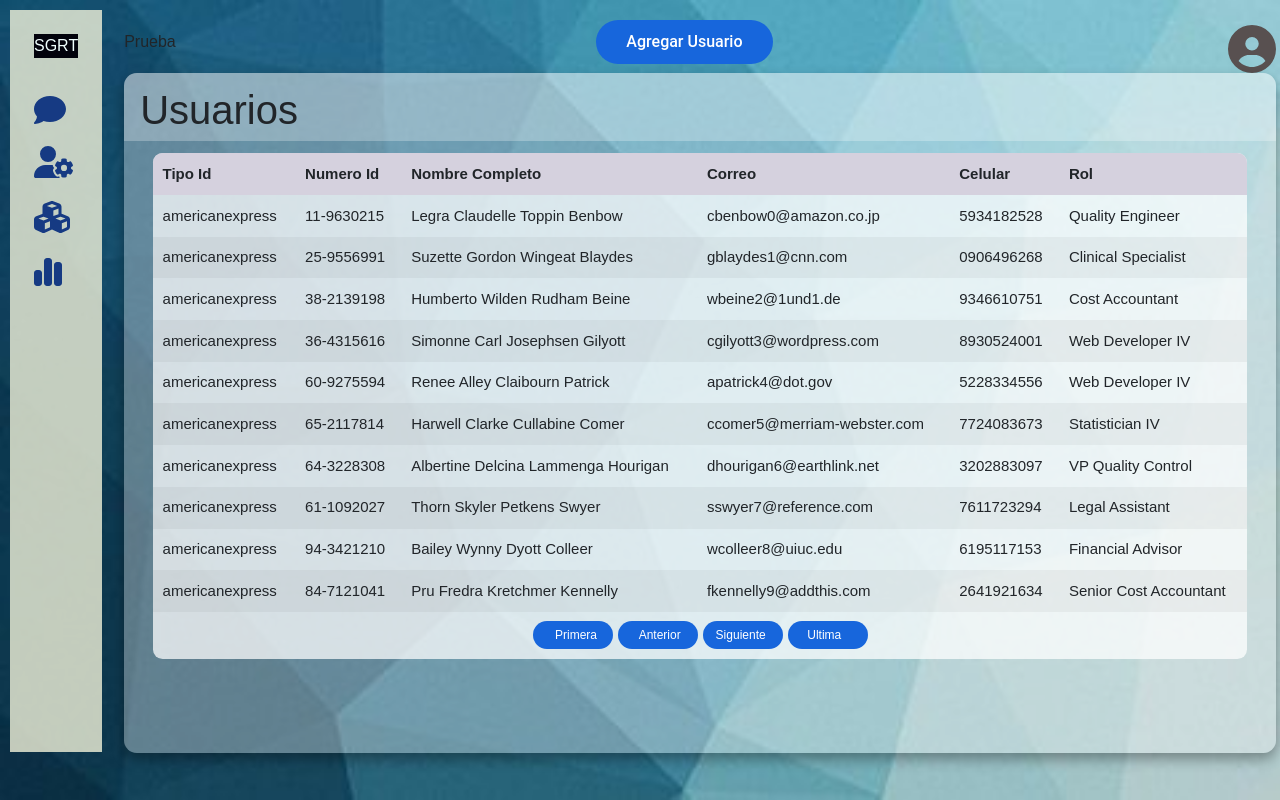
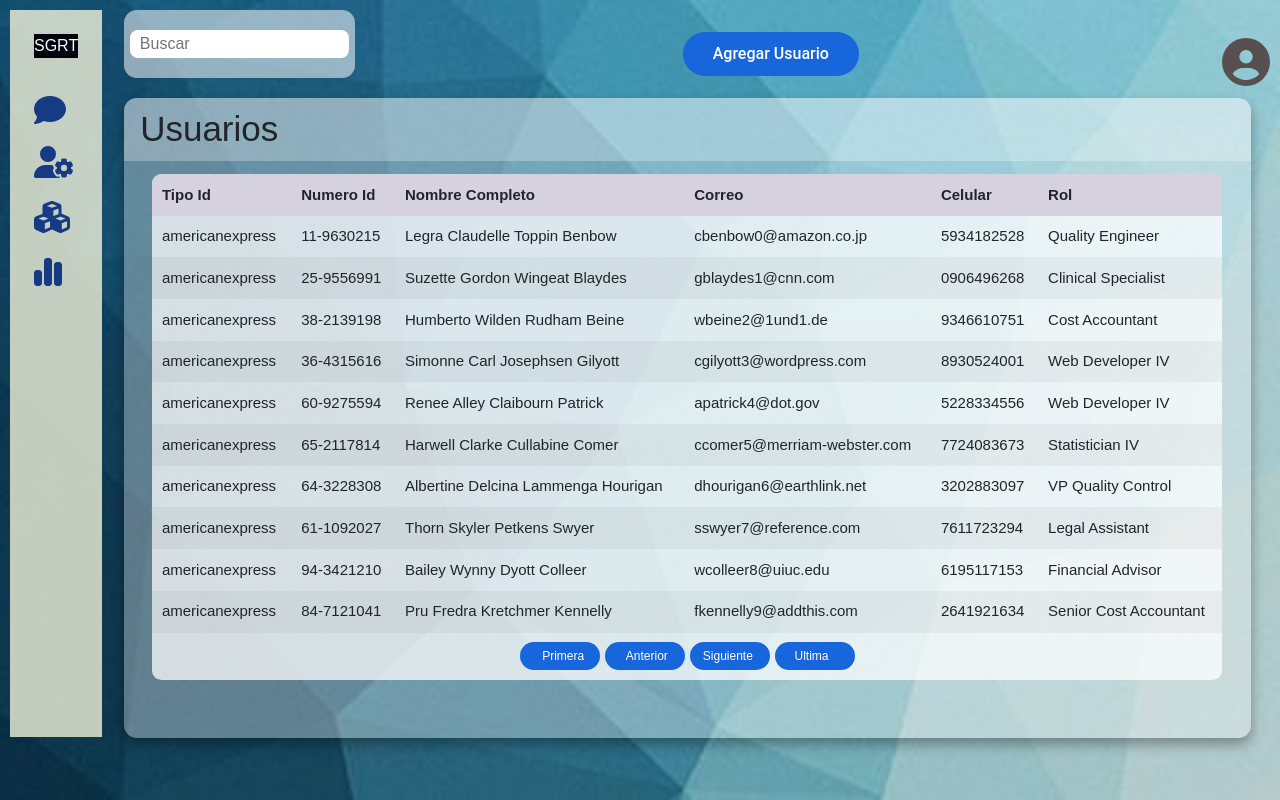
Before and after one commit to fredy100100/ProyectoSGRT, a React (Create React App) app: page /Usuarios in a window 1280 px wide. Built offline with nearby package versions, Linux system fonts and the light colour scheme.

Commit message:
26/12/2023

```diff
--- a/src/App.js
+++ b/src/App.js
@@ -2,7 +2,7 @@ import "./App.css";
 import Home from "./Componentes/Home/Home";
 import { BrowserRouter as Router, Routes, Route } from "react-router-dom";
 import { Estadisticas } from "./Componentes/Estadisticas/Estadisticas";
-import { Inventario } from "./Componentes/Inventario";
+import { Inventario } from "./Componentes/InventarioX/Inventario";
 import { Usuarios } from "./Componentes/Usuarios/Usuarios";
 import { Login } from "./Componentes/login/login";
 
--- a/src/Componentes/Home/Home.js
+++ b/src/Componentes/Home/Home.js
@@ -7,7 +7,6 @@ import data from './MOCK_DATA Requerimientos.json';
 import { columns } from './mockhome';
 import './Home.css'
 
-
 function Home() {
   return (
     <div className="home-container">
@@ -15,7 +14,7 @@ function Home() {
       <div className='layout-home-container'>
         <div className='head-home-container'>
           <div className='header-home-container'>
-            <Header />
+            <Header nombre="requerimiento"/>
           </div>
           <Section />
         </div>
--- a/src/Componentes/Inventario.js
+++ b/src/Componentes/InventarioX/Inventario.js
@@ -1,11 +1,11 @@
-import { Main } from "./Main";
-import { Section } from "./Section";
-import { headTableActivos} from "./InventarioX/mock";
-import data from "./InventarioX/MOCK_DATA.json";
-import { Header } from "./shared/Header/Header"
-import { CrearActivo } from "./InventarioX/crearactivo";
+import { Main } from "../Main";
+import { Section } from "../Section";
+import { headTableActivos} from "./mock";
+import data from "./MOCK_DATA.json";
+import { Header } from "../shared/Header/Header"
+import { CrearActivo } from "./crearactivo/crearactivo";
 import "./inventario.css";
-import { SimpleTable } from "./shared/simpleTable/simpleTable";
+import { SimpleTable } from "../shared/simpleTable/simpleTable";
 
 export const Inventario = () => {
 
@@ -15,7 +15,7 @@ export const Inventario = () => {
       <div className="layout-inv-container">
         <div className="head-inv-container">
           <div className="header-inv-container">
-            <Header />
+            <Header nombre="inventario" />
           </div>
           <CrearActivo />
           <Section />
--- a/src/Componentes/Usuarios/Usuarios.js
+++ b/src/Componentes/Usuarios/Usuarios.js
@@ -11,12 +11,12 @@ export const Usuarios = () => {
   return (
     <div className="users-container">
       <Main />
-      <div className="layout-container">
-        <div className="head-content">
-          <div className="header-container">
-            <Header />
+      <div className="layout-users-container">
+        <div className="head-users-container">
+          <div className="header-users-container">
+            <Header nombre="usuario" />
           </div>
-          <CrearPersona></CrearPersona>
+          <CrearPersona />
           <Section />
         </div>
         <div className="table-content">
--- a/src/Componentes/Usuarios/usuarios.css
+++ b/src/Componentes/Usuarios/usuarios.css
@@ -3,19 +3,19 @@
     gap: 20px;
 }
 
-.layout-container {
+.layout-users-container {
     display: flex;
     flex-direction: column;
     width: 100%;
     height: 100%;
 }
 
-.head-content {
+.head-users-container {
     display: flex;
     justify-content: space-between;
     align-items: center;
 }
 
-.header-container {
+.header-users-container {
     max-width: 550px;
 }
--- a/src/Componentes/shared/Header/Header.js
+++ b/src/Componentes/shared/Header/Header.js
@@ -1,9 +1,11 @@
-import '../../../App.css'
+import './header.css'
 
-export const Header = () => {
+export const Header = ( { getFilteredRowModel }) => {
+
   return (
-    <>
-    Prueba
-    </>
+    <div className="header-container">
+      <input placeholder="Buscar">
+      </input>
+    </div>
   );
 }
--- /dev/null
+++ b/src/Componentes/shared/Header/header.css
@@ -0,0 +1,24 @@
+.header-container {
+    display: flex;
+    background: #fff8;
+    width: 18vw;
+    align-items: center;
+    justify-content: center;
+    margin-bottom: 20px;
+    border-radius: 0.8rem;
+}
+
+.header-container input {
+    margin: 20px;
+    border-radius: .5rem;
+    border: none;
+    padding: 2px;
+    padding-left: 10px;
+    outline: none;
+    transition: all 100ms;
+}
+
+.header-container input:focus {
+    border-color: #2684ff;
+    box-shadow: 0 0 0 1px #2684ff;
+  }
--- a/src/Componentes/shared/Input/InputX.js
+++ b/src/Componentes/shared/Input/InputX.js
@@ -2,18 +2,24 @@ import React from "react";
 import "./InputX.css";
 
 export const InputX = ({
+  onChange,
+  value,
+  placeholder,
   children,
   type,
   nombre,
   register,
-  required = { value: undefined, message:""},
-  pattern = { value: undefined, message:""},
-  minLength = { value: undefined, message:""},
-  maxLength = { value: undefined, message:""}
+  required = { value: undefined, message: "" },
+  pattern = { value: undefined, message: "" },
+  minLength = { value: undefined, message: "" },
+  maxLength = { value: undefined, message: "" }
 }) => {
   return (
     <div className="Input-container">
       <input
+        onChange={onChange}
+        value={value}
+        placeholder={placeholder}
         type={type}
         {...register(nombre, {
           required: {
--- a/src/Componentes/shared/simpleTable/simpleTable.css
+++ b/src/Componentes/shared/simpleTable/simpleTable.css
@@ -1,12 +1,12 @@
 .tablaReusable {
-    width: 90vw;
-    height: 85vh;
+    width: 88vw;
+    height: 80vh;
     background-color: #fff5;
     /* backdrop-filter: blur(7px); */
     box-shadow: 0 0.4rem 0.8rem #0005;
     border-radius: .8rem;
     overflow: hidden;
-    padding-bottom: .3rem;
+    padding-bottom: .5rem;
     font-size: 15px;
 }
 
@@ -20,10 +20,17 @@ table {
 }
 
 .table-header {
+    display: flex;
     width: 100%;
     height: 10%;
     background-color: #fff4;
-    padding: .8rem 1rem;
+    padding: 1rem 1rem;
+    align-items: center;
+}
+
+.table-header h1 {
+    font-size: 35px;
+    margin-top: 7px;
 }
 
 .simpleTable-container {
```
Also changed, not shown: src/Componentes/InventarioX/crearactivo/crearactivo.js (renamed from src/Componentes/InventarioX/crearactivo.js, +6 -6 lines), src/Componentes/InventarioX/inventario.css (renamed from src/Componentes/inventario.css).
